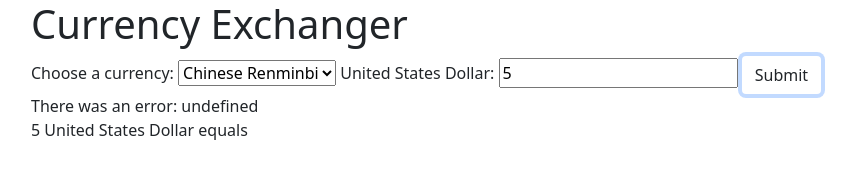
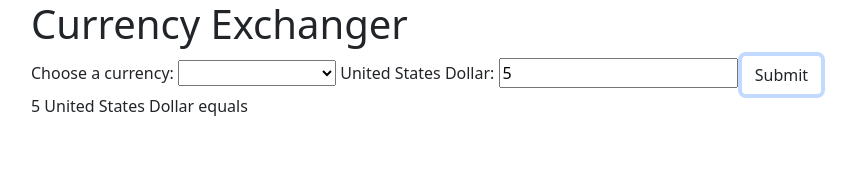
Before and after one commit to weijwang18/Currency-Exchanger, a website built with webpack: page src/index.html in a window 1280 px wide. Both pictures are taken after typing "5" into the empty fields and a click on the button "Submit". Shown: the whole page, without its empty margins (51-907 px from the left). Built offline with nearby package versions, Linux system fonts and the light colour scheme; no server answers.

Commit message:
add condition for inputAmount

```diff
--- a/src/currency.js
+++ b/src/currency.js
@@ -9,7 +9,7 @@ export default class CurrencyExchanger {
       }
       return response.json();
     } catch (error) {
-      return error.message;
+      return error.cause;
     }
   }
 }
--- a/src/index.html
+++ b/src/index.html
@@ -10,7 +10,7 @@
     <div class="container">
       <h1>Currency Exchanger</h1>
         <label for="currencies">Choose a currency:</label>
-        <select name="currencies" id="currencies">
+        <select name="currencies" id="currencies" required>
           <option value="CNY">Chinese Renminbi</option>
           <option value="EUR">Euro</option>
           <option value="GBP">Pound Sterling</option>
@@ -18,11 +18,11 @@
           <option value="MXN">Mexican Peso</option>
         </select>
         <label for="amount">United States Dollar:</label>
-        <input id="amountInput" type="number" required />
+        <input id="amountInput" type="number"/>
         <button id="covertButton" class="btn">Submit</button>
       <div class="showErrors"></div>
       <div class="outputResult">
-        <p><span id="input"></span> United States Dollar equals</p>
+        <p><span id="input"></span></p>
         <h4 id="output"></h4>
       </div>
     </div>
--- a/src/index.js
+++ b/src/index.js
@@ -5,11 +5,24 @@ import "./css/styles.css";
 import CurrencyExchanger from "./currency.js";
 
 $(document).ready(function () {
+  function clearFields() {
+    $("#currencies").val("");
+    $(".showErrors").text("");
+    $("#output").text("");
+    $("#input").text("");
+  }
+
   function getElements(response) {
     if (response.conversion_result) {
-      $("#output").text(`${response.conversion_result}`);
+      $("#output").text(
+        `${response.conversion_result} ${response.target_code}`
+      );
+    // } else if (response["error-type"]) {
+    //   $(".showErrors").text(
+    //       `${response["error-type"]}. The currency you entered doesn't exist.`
+    //     );
     } else {
-      $(".showErrors").text(`There was an error: ${response.error_type}`);
+      $(".showErrors").text(`There was an error: ${response.statusText}`);
     }
   }
 
@@ -21,7 +34,15 @@ $(document).ready(function () {
   $("#covertButton").click(function () {
     let Code = $("#currencies").val();
     let inputAmount = $("#amountInput").val();
+    clearFields();
+    if ( inputAmount === "") {
+      alert ("Please enter a number")
+    } else if ( inputAmount < 0){
+      alert ("Please enter a positive")
+    } else {
     makeApiCall(Code, inputAmount);
-    $("#input").text(inputAmount);
+    $(".outputResult").show();
+    $("#input").text(`${inputAmount} United States Dollar equals`);
+    }
   });
 });
```
